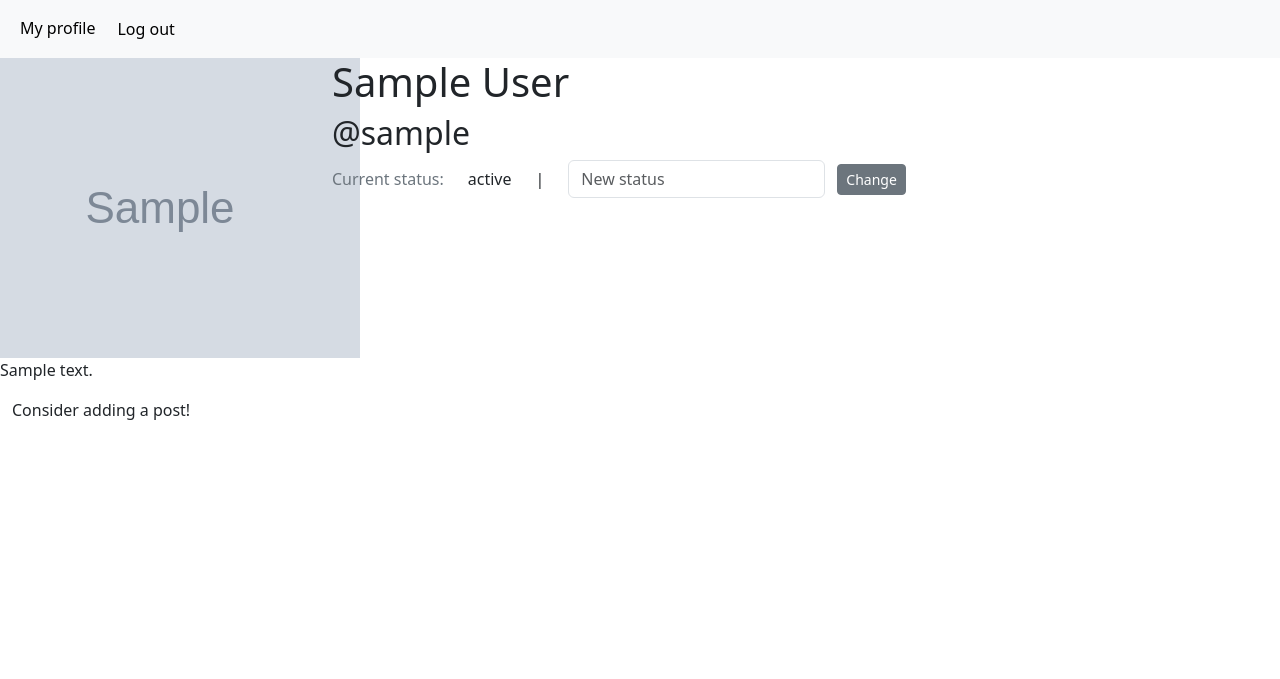
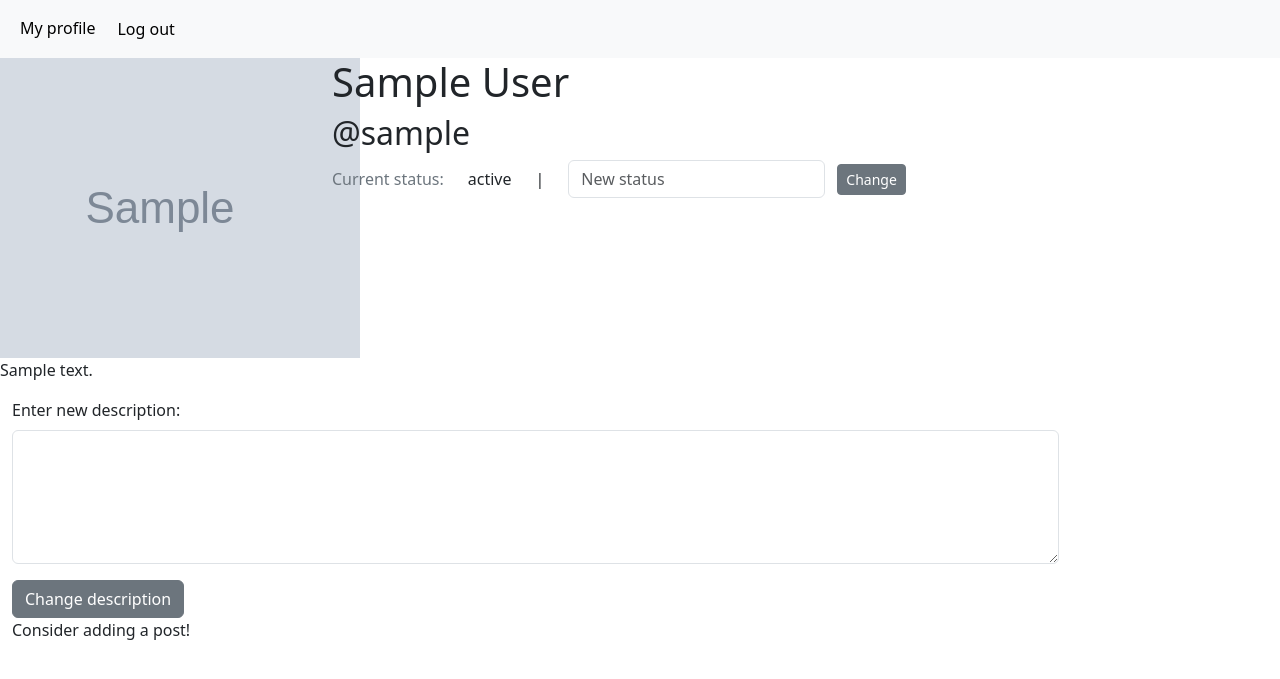
Before and after one commit to bikerski-ctrl/socmedia, a Django app: a page that uses socialmedia/templates/profile/profile.html in a window 1280 px wide. Shown: the top 679 px of the page. Run offline with Django 5.2, Linux system fonts and the light colour scheme; a user stored in the database is signed in; tables that the repository leaves empty hold one stand-in row (values such as "Sample post"); grey boxes marked "Sample" are stand-in pictures.

Commit message:
Changing description

```diff
--- a/socialmedia/templates/profile/profile.html
+++ b/socialmedia/templates/profile/profile.html
@@ -33,7 +33,18 @@
         {% endif %}
     </div>
 </div>
-<p class="row">{{object.description}}</p>
+
+<p class="row">{% if object.description %}{{object.description}}{% else %}<span class="text-secondary">No description yet!</span>{% endif %}</p>
+{% if request.user.is_authenticated and request.user.pk == object.pk %}
+<div class="col-auto col-lg-10 align-items-center">
+<form method="post" action="{% url 'change_description' request.user.pk %}">
+    {% csrf_token %}
+    <label for="description" class="form-label">Enter new description:</label>
+    <textarea id="description" name="description" rows="5" cols="33" class="form-control"></textarea>
+    <input type="submit" class="btn btn-secondary btn mt-3" value="Change description">
+</form>
+</div>
+{% endif %}
 <div class="row">
     <p class="col-12">Consider adding a post!</p>
 </div>
--- a/socialmedia/user_auth/urls.py
+++ b/socialmedia/user_auth/urls.py
@@ -1,5 +1,5 @@
 from django.urls import path
-from .views import ProfileView, RegisterView, update_user_status
+from .views import ProfileView, RegisterView, update_user_status, update_user_description
 from django.contrib.auth import views as auth_views
 
 urlpatterns = [
@@ -9,4 +9,5 @@ urlpatterns = [
     # MUST BE KEPT LAST
     path('<str:pk>/', ProfileView.as_view(), name="profile"),
     path('<str:pk>/status_update/', update_user_status, name="change_status"),
+    path('<str:pk>/change_description/', update_user_description, name="change_description"),
 ]
--- a/socialmedia/user_auth/views.py
+++ b/socialmedia/user_auth/views.py
@@ -36,3 +36,19 @@ def update_user_status(request, pk):
     return HttpResponseRedirect(reverse_lazy(
         "profile", kwargs={'pk': user.pk}
     ))
+
+
+# duplicate code: optimize?
+@login_required
+def update_user_description(request, pk):
+    if request.method != "POST":
+        return HttpResponseBadRequest("Unable to process this request.")
+    user = request.user
+    if pk != user.pk:
+        return HttpResponseForbidden("This action is not allowed.")
+    new_description = request.POST.get("description")
+    user.description = new_description
+    user.save()
+    return HttpResponseRedirect(reverse_lazy(
+        "profile", kwargs={'pk': user.pk}
+    ))
```
